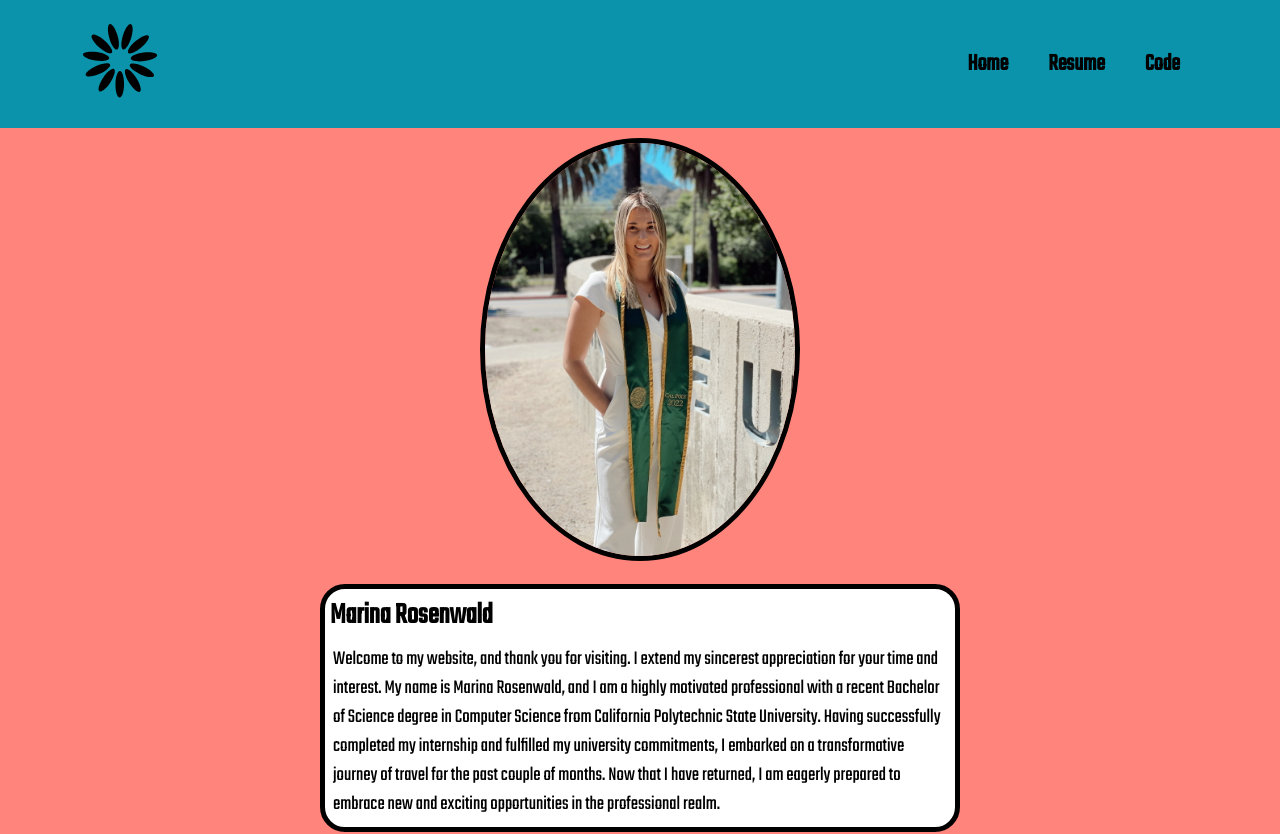
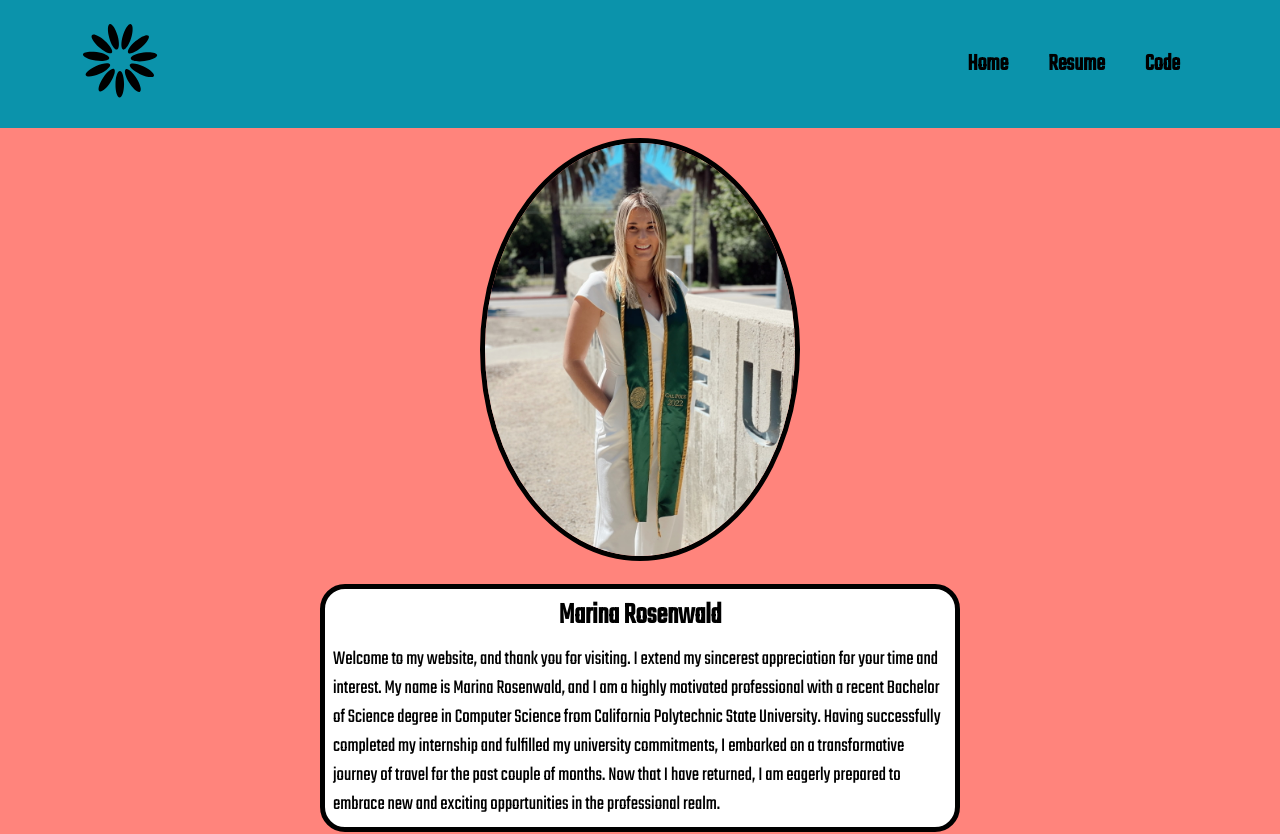
Before and after one commit to marinarosenwald/personalWebsite, a React (Create React App) app: page / in a window 1280 px wide. Shown: the top 834 px of the page. Built offline with nearby package versions, Linux system fonts and the light colour scheme.

Commit message:
fixed name alignment

```diff
--- a/src/pages/Home.js
+++ b/src/pages/Home.js
@@ -31,7 +31,7 @@
 
     <Box class="boxH">
       <div id="contact">
-      <h2 class="center">
+      <h2>
         Contact me
       </h2>
       </div>
--- a/src/pages/HomeStyle.css
+++ b/src/pages/HomeStyle.css
@@ -12,6 +12,10 @@
     border: 5px solid black;
     }
 
+.center {
+  text-align: center;
+}
+
   #contact h2{
       text-align: center;
       list-style: none;
@@ -19,6 +23,7 @@
       position: relative;
       font-size: 2rem;
   }
+
 
 
   .profileImg {
```
